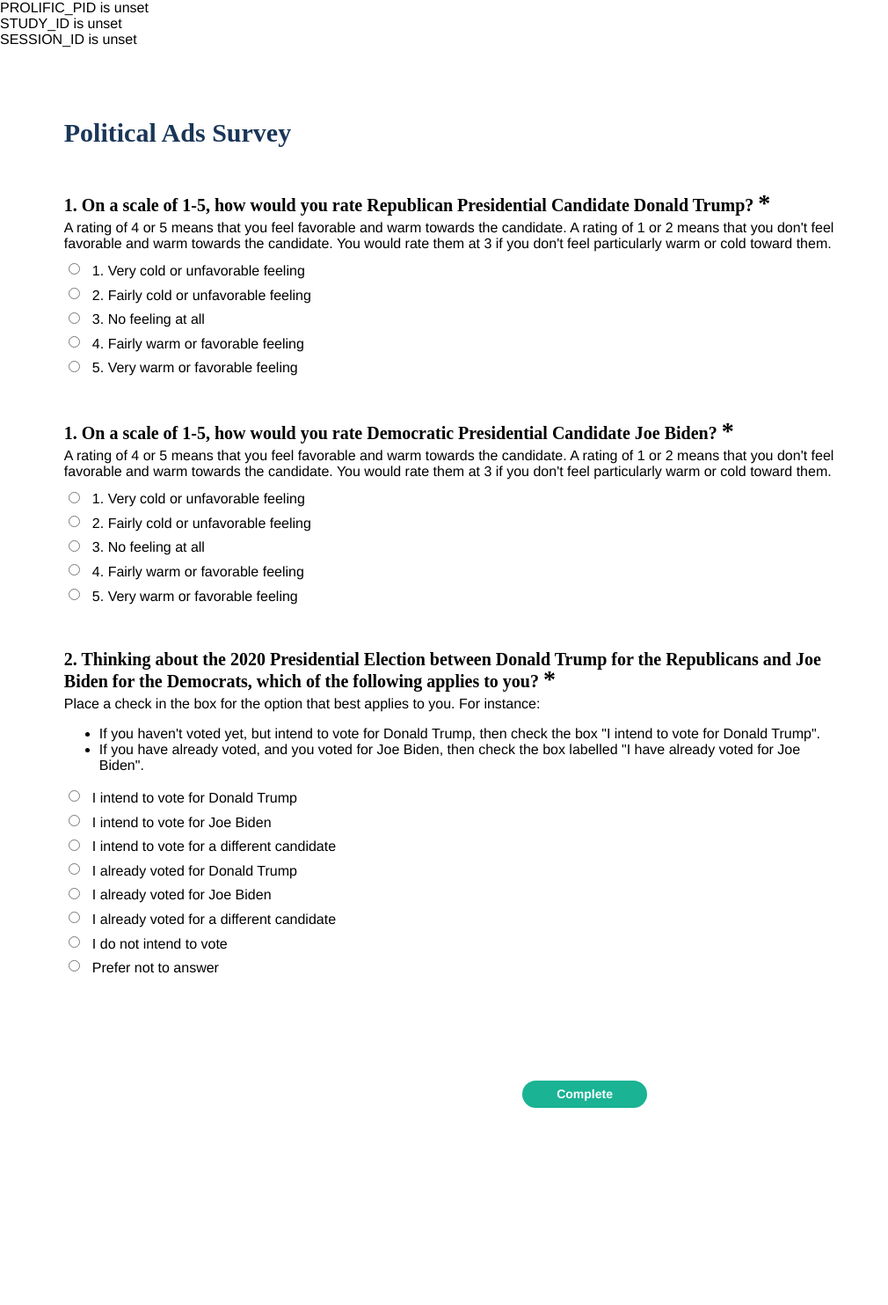
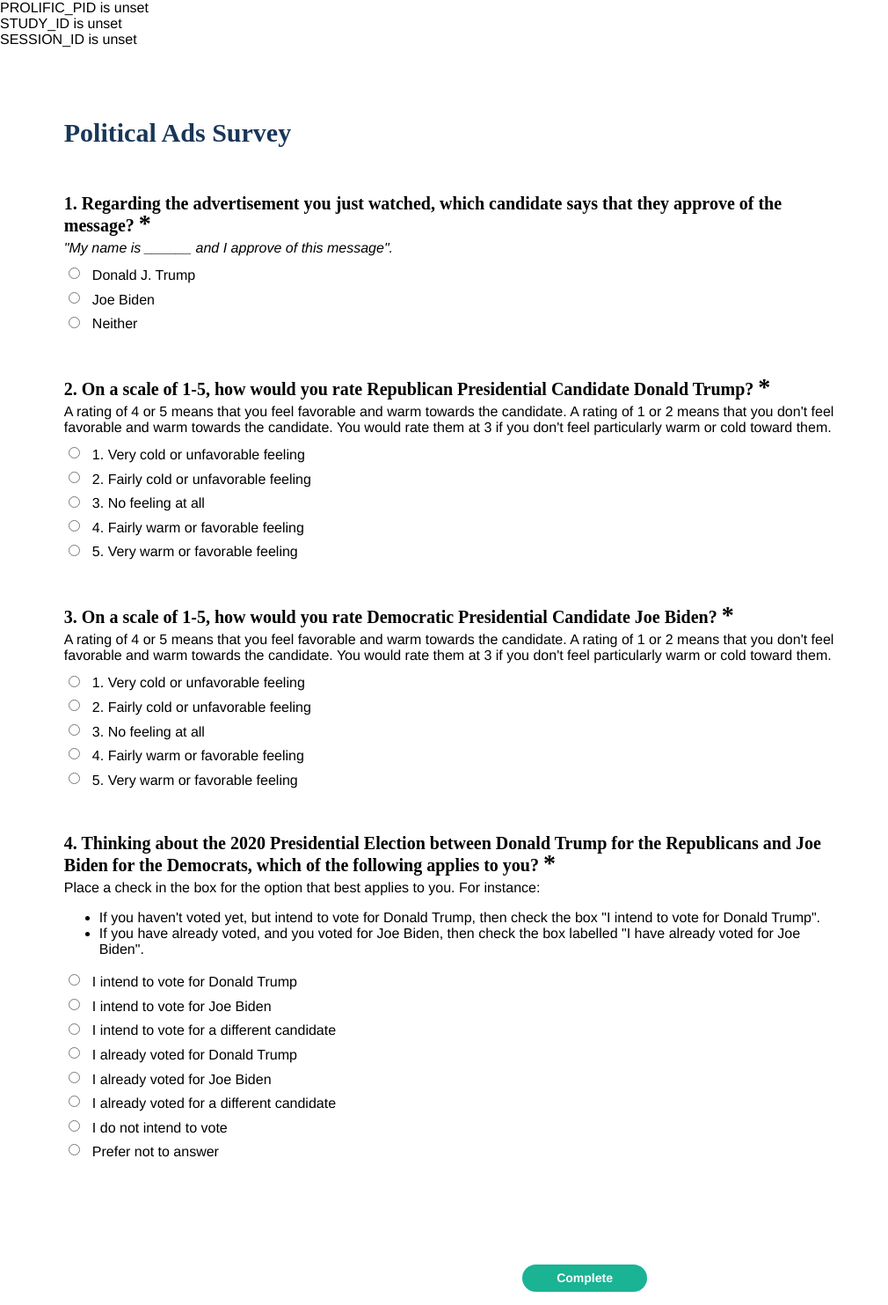
Before and after one commit to muhark/dotas-design, a PHP site: page /train/posttreatment.php in a window 1280 px wide. Shown: the whole page at 88% size, without its empty margins (0-1010 px from the left). Before the commit the page ends 1259 px from the top, so only its background shows below. Run offline with PHP 8.4, Linux system fonts and the light colour scheme; some libraries are stand-ins or nearby versions; some web fonts are replaced.

Commit message:
Suggested edits to questions incl FMC, track_pre and region

```diff
--- a/src/posttreatment.php
+++ b/src/posttreatment.php
@@ -54,12 +54,68 @@ foreach($userVars as $name){
            "&SESSION_ID=" . $userData['SESSION_ID'];
       ?>" target="_self">
 
+        <!-- FMC-TR -->
+        <div class="sv-row sv-clearfix">
+          <div class="sv-question sv-row__question" id="fmc_tr" name="fmc_tr" style="flex: 1 1 100%; width: 100%; min-width: 300px; max-width: initial;">
+            <div class="sv-question__header sv-question__header--location--top">
+              <h5 class="sv-title sv-question__title sv-question__title--required">
+                <span style="position: static;" class="sv-question__num">1.</span>
+                <span style="position: static;">
+                  Regarding the advertisement you just watched, which candidate says that they approve of the message?
+                </span>
+                <span class="sv-question__required-text">*</span>
+              </h5>
+              <div class="sv-description sv-question__description">
+                <span style="position: static;">
+                  <em>"My name is ______ and I approve of this message".</em>
+                </span>
+              </div>
+            </div>
+            <div class="sv-question__content">
+              <div role="alert" class="sv-question__erbox sv-question__erbox--location--top" id="sq_107_errors" style="display: none;"></div>
+              <div class="sv-selectbase">
+
+                <div class="sv-item sv-radio sv-selectbase__item sv-q-col-1 sv-radio--allowhover">
+                  <label class="sv-selectbase__label">
+                    <input type="radio" name="fmc_tr" id="fmc_tr" aria-required="true" role="radio" value="1" required>
+                    <span class="sv-item__control-label" title="Donald J. Trump">
+                      <span style="position: static;">Donald J. Trump</span>
+                    </span>
+                  </label>
+                </div>
+
+                <div class="sv-item sv-radio sv-selectbase__item sv-q-col-1 sv-radio--allowhover">
+                  <label class="sv-selectbase__label">
+                    <input type="radio" name="fmc_tr" id="fmc_tr" aria-required="true" role="radio" value="2" required>
+                    <span class="sv-item__control-label" title="Joe Biden">
+                      <span style="position: static;">Joe Biden</span>
+                    </span>
+                  </label>
+                </div>
+
+                <div class="sv-item sv-radio sv-selectbase__item sv-q-col-1 sv-radio--allowhover">
+                  <label class="sv-selectbase__label">
+                    <input type="radio" name="fmc_tr" id="fmc_tr" aria-required="true" role="radio" value="3" required>
+                    <span class="sv-item__control-label" title="Neither">
+                      <span style="position: static;">Neither</span>
+                    </span>
+                  </label>
+                </div>
+
+              </div>
+              <div class="sv-description sv-question__description" style="display: none;">
+                <span style="position: static;"></span>
+              </div>
+          </div>
+        </div>
+        </div>
+
         <!-- Favorability favorDT_rev -->
         <div class="sv-row sv-clearfix">
           <div class="sv-question sv-row__question" id="favorDT_rev" name="favorDT_rev" style="flex: 1 1 100%; width: 100%; min-width: 300px; max-width: initial;">
             <div class="sv-question__header sv-question__header--location--top">
               <h5 class="sv-title sv-question__title sv-question__title--required">
-                <span style="position: static;" class="sv-question__num">1.</span>
+                <span style="position: static;" class="sv-question__num">2.</span>
                 <span style="position: static;">
                   On a scale of 1-5, how would you rate Republican Presidential Candidate Donald Trump?
                 </span>
@@ -133,7 +189,7 @@ foreach($userVars as $name){
           <div class="sv-question sv-row__question" id="favorJB_rev" name="favorJB_rev" style="flex: 1 1 100%; width: 100%; min-width: 300px; max-width: initial;">
             <div class="sv-question__header sv-question__header--location--top">
               <h5 class="sv-title sv-question__title sv-question__title--required">
-                <span style="position: static;" class="sv-question__num">1.</span>
+                <span style="position: static;" class="sv-question__num">3.</span>
                 <span style="position: static;">
                   On a scale of 1-5, how would you rate Democratic Presidential Candidate Joe Biden?
                 </span>
@@ -207,7 +263,7 @@ foreach($userVars as $name){
           <div class="sv-question sv-row__question" id="general_vote" name="general_vote" style="flex: 1 1 100%; width: 100%; min-width: 300px; max-width: initial;">
             <div class="sv-question__header sv-question__header--location--top">
               <h5 class="sv-title sv-question__title sv-question__title--required">
-                <span style="position: static;" class="sv-question__num">2.</span>
+                <span style="position: static;" class="sv-question__num">4.</span>
                 <span style="position: static;">
                   Thinking about the 2020 Presidential Election between Donald Trump for the Republicans and Joe Biden for the Democrats, which of the following applies to you?
                 </span>
--- a/src/pretreatment.php
+++ b/src/pretreatment.php
@@ -426,7 +426,7 @@ foreach($userVars as $name){
           <div class="sv-question__header sv-question__header--location--top">
             <h5 class="sv-title sv-question__title sv-question__title--required" aria-label="Generally speaking, would you say things in the country are going in the right direction, or are they off on the wrong track?" id="sq_106_ariaTitle">
               <span style="position: static;" class="sv-question__num">7.</span>
-              <span style="position: static;">Generally speaking, would you say things in the country are going in the right direction, or are they off on the wrong track?</span>
+              <span style="position: static;">Thinking about the past 4 years, generally speaking, would you say things in the country are going in the right direction, or are they off on the wrong track?</span>
               <span class="sv-question__required-text">*</span>
             </h5>
             <div class="sv-description sv-question__description">
```
Also changed, not shown: src/consent.php (+9 -3 lines), 1 other file.
